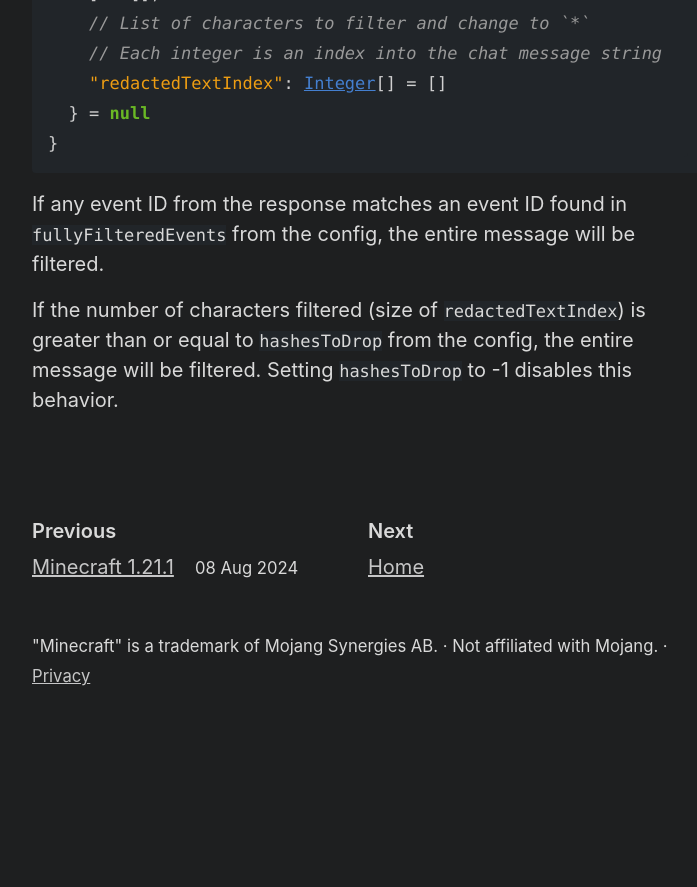
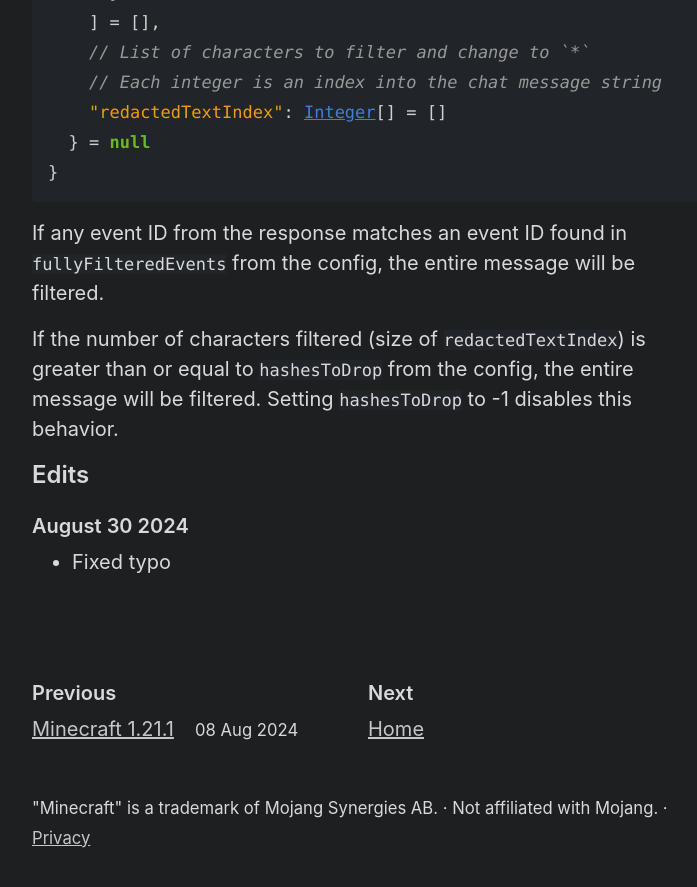
Before and after one commit to Tisawesomeness/tisawesomeness.github.io, a Jekyll site: the page built from snapshots/_posts/2024-08-27-24w33a.md, in a window 1280 px wide and 900 px high, scrolled down 7931 px. Shown: the top 887 px of the window, without its empty margins (272-969 px from the left). Built offline with Jekyll 4.4.1, drawn with Linux system fonts in a browser that asks for light colours; comment, search, counter and statistics services are not loaded; before the commit the page ends 8669 px from its top, so only the background shows below that.

Commit message:
Fix formatting

```diff
--- a/snapshots/_posts/2024-08-27-24w33a.md
+++ b/snapshots/_posts/2024-08-27-24w33a.md
@@ -155,6 +155,7 @@
 Added a new death message for when killed by a mace smash attack:
 
 > `<victim>` was smashed by `<attacker>`
+
 > `<victim>` was smashed by `<attacker>` with `<weapon>`
 
 ### Data Components
@@ -256,3 +257,9 @@
 If any event ID from the response matches an event ID found in `fullyFilteredEvents` from the config, the entire message will be filtered.
 
 If the number of characters filtered (size of `redactedTextIndex`) is greater than or equal to `hashesToDrop` from the config, the entire message will be filtered. Setting `hashesToDrop` to -1 disables this behavior.
+
+## Edits
+
+### August 30 2024
+
+- Fixed typo
```
